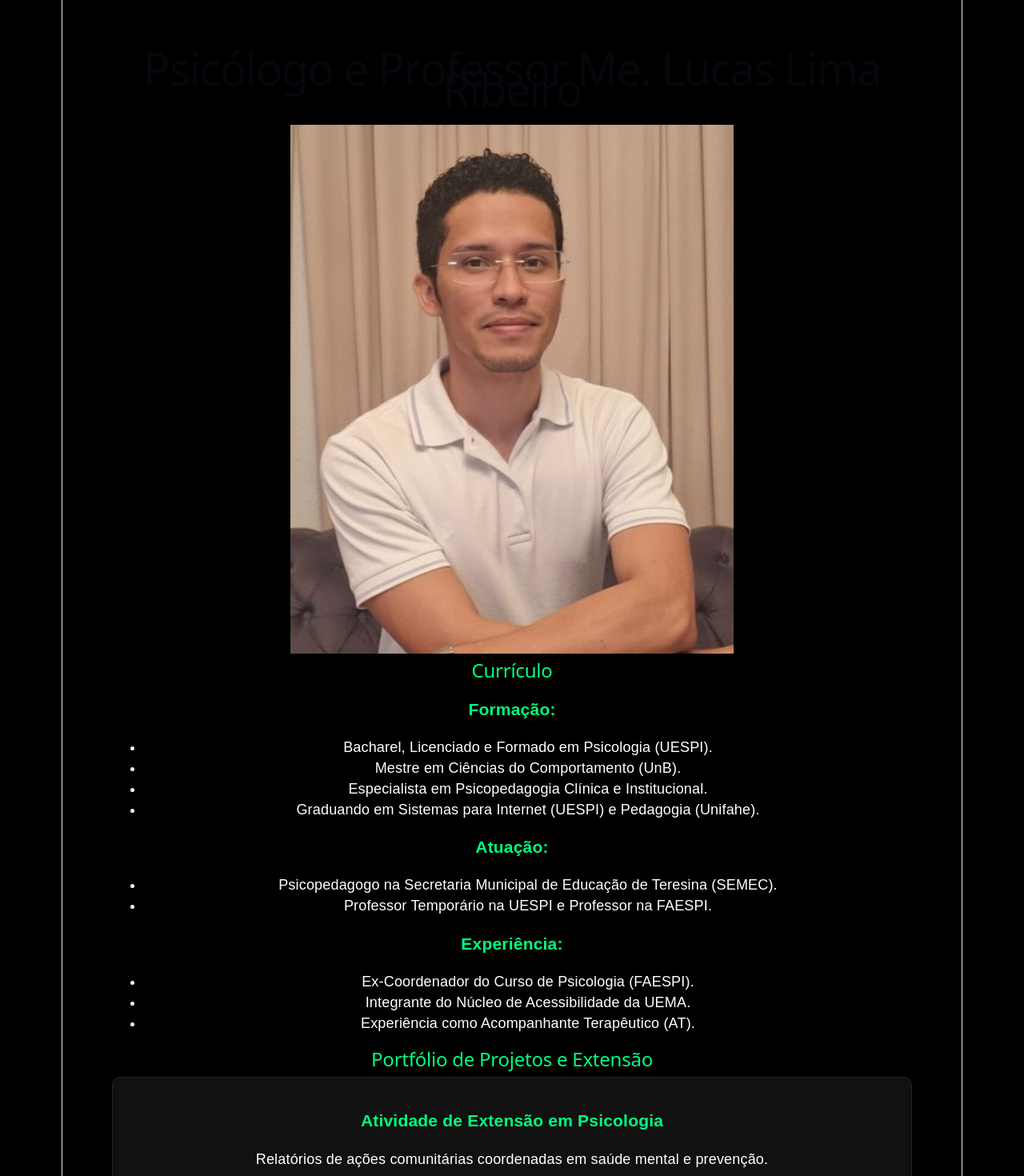
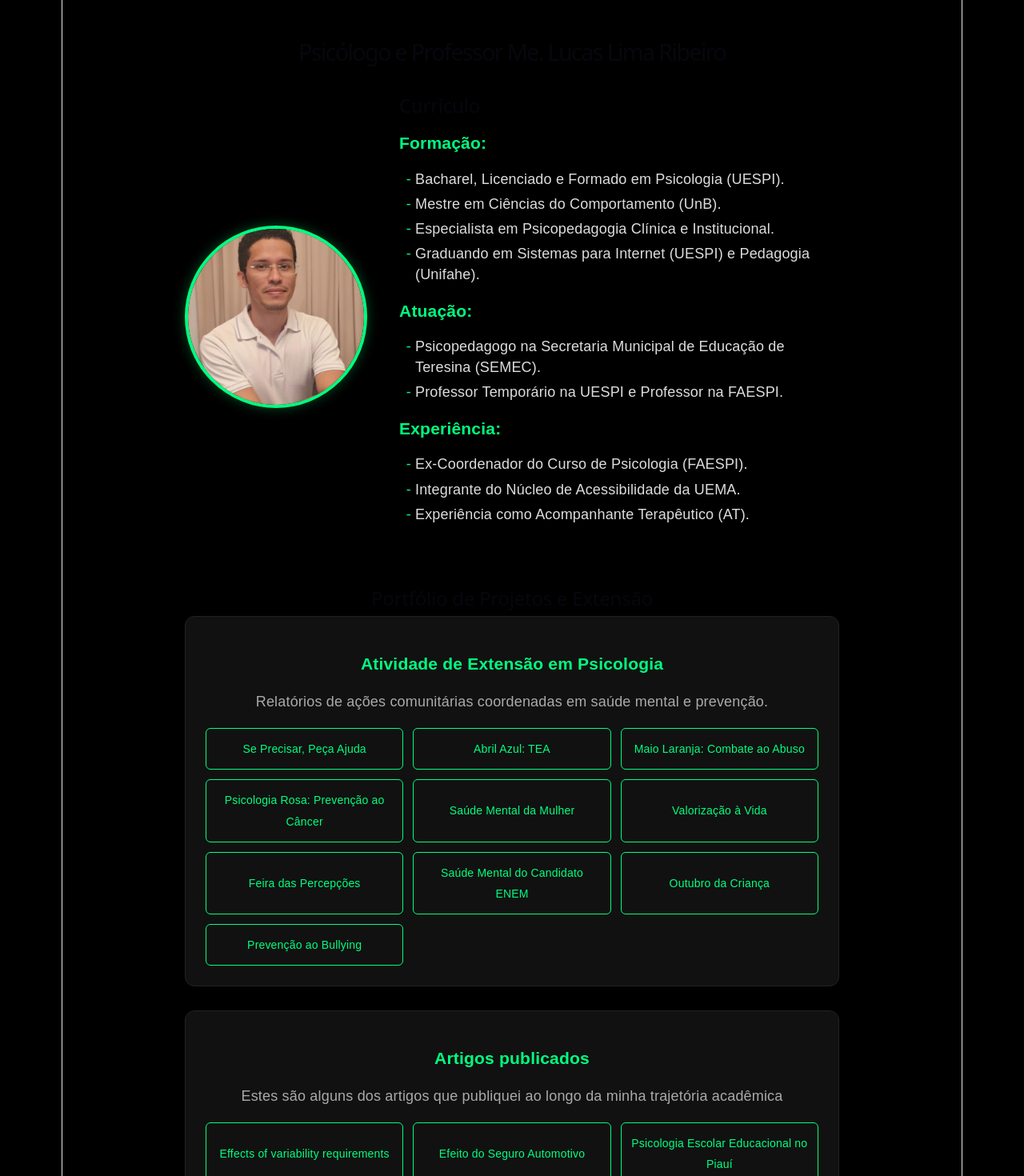
Before and after one commit to psilucaslima/portfolio-react, a React (Vite) app: page / in a window 1280 px wide. Shown: the top 1470 px of the page at 80% size. Built offline with nearby package versions, Linux system fonts and the light colour scheme.

Commit message:
Update App.css

```diff
--- a/src/App.css
+++ b/src/App.css
@@ -3,29 +3,69 @@
 }
 
 body {
+  margin: 0;
+  font-family: Arial, sans-serif;
   background-color: #000;
   color: #fff;
-  margin: 0;
-  font-family: Arial, sans-serif;
 }
 
 .App {
   max-width: 1000px;
   margin: 0 auto;
-  padding: 40px 20px;
-  text-align: center;
+  padding: 20px;
 }
 
-h2, h3 { color: var(--verde); }
-
-.formacao ul {
-  display: inline-block;
-  text-align: left;
-  list-style-type: "- ";
+header h1 {
+  text-align: center;
+  font-size: 1.6rem;
+  margin-bottom: 40px;
 }
 
-.formacao li::marker { color: var(--verde); }
+/* Layout do Sobre */
+.sobre-content {
+  display: flex;
+  justify-content: center;
+  align-items: center;
+  gap: 40px;
+  flex-wrap: wrap;
+  margin-bottom: 60px;
+}
 
+.perfil-foto {
+  width: 220px;
+  height: 220px;
+  object-fit: cover;
+  border-radius: 50%;
+  border: 4px solid var(--verde);
+  box-shadow: 0 0 15px rgba(0, 255, 127, 0.3);
+}
+
+.curriculo-texto {
+  text-align: left;
+  max-width: 550px;
+}
+
+.nome-secao {
+  color: var(--verde);
+  margin-top: 20px;
+  margin-bottom: 5px;
+}
+
+ul {
+  list-style-type: "- ";
+  padding-left: 20px;
+}
+
+li {
+  margin-bottom: 5px;
+  color: #ddd;
+}
+
+li::marker {
+  color: var(--verde);
+}
+
+/* Estilo dos Projetos */
 .card {
   background: #111;
   padding: 25px;
@@ -34,59 +74,48 @@ h2, h3 { color: var(--verde); }
   border: 1px solid #222;
 }
 
-.grid-botoes {
-  display: grid;
-  grid-template-columns: repeat(auto-fit, minmax(200px, 1fr));
-  gap: 12px;
-  margin-top: 20px;
+.card h3 {
+  color: var(--verde);
+  text-align: center;
 }
 
-.btn-link {
+.card p {
+  text-align: center;
+  color: #aaa;
+  margin-bottom: 20px;
+}
+
+/* A GRELHA DOS BOTÕES */
+.pdf-grid {
+  display: grid;
+  grid-template-columns: repeat(auto-fit, minmax(220px, 1fr));
+  gap: 12px;
+}
+
+.btn-pdf {
+  display: flex;
+  align-items: center;
+  justify-content: center;
   padding: 12px;
   border: 1px solid var(--verde);
   color: var(--verde);
   text-decoration: none;
-  border-radius: 5px;
-  font-size: 13px;
+  border-radius: 6px;
+  font-size: 14px;
   transition: 0.3s;
-}
-
-.btn-link:hover {
-  background: var(--verde);
-  color: #000;
-}
-
-/* Organiza os botões em colunas (grelha) */
-.pdf-grid {
-  display: grid;
-  grid-template-columns: repeat(auto-fit, minmax(220px, 1fr));
-  gap: 12px;
-  margin-top: 15px;
-}
-
-/* Estilo individual dos botões */
-.btn-pdf {
-  display: block;
-  padding: 12px;
-  border: 1px solid var(--verde);
-  color: var(--verde);
-  text-decoration: none;
-  border-radius: 5px;
-  font-size: 14px;
   text-align: center;
-  transition: 0.3s;
-  background: transparent;
 }
 
 .btn-pdf:hover {
   background: var(--verde);
   color: #000;
+  font-weight: bold;
 }
 
-/* Garante que os cards ocupem o espaço correto */
-.card {
-  background: #111;
-  padding: 20px;
-  border-radius: 10px;
-  margin-bottom: 20px;
+footer {
+  text-align: center;
+  margin-top: 50px;
+  padding: 30px;
+  border-top: 1px solid #222;
+  color: #666;
 }
```
